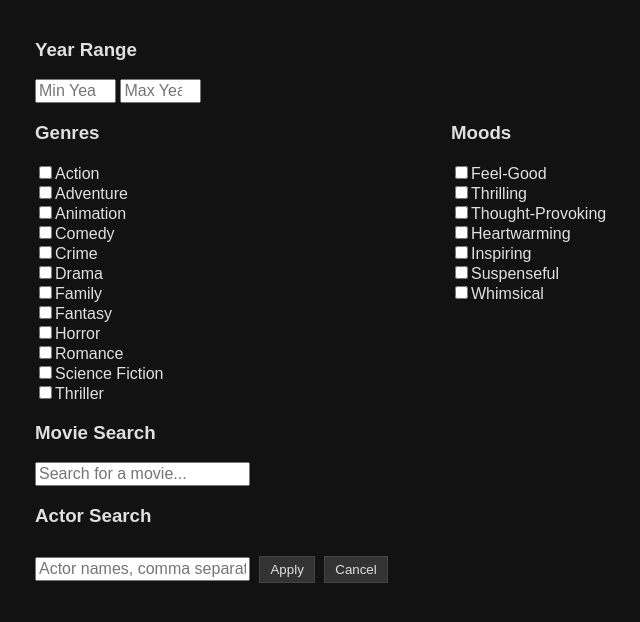
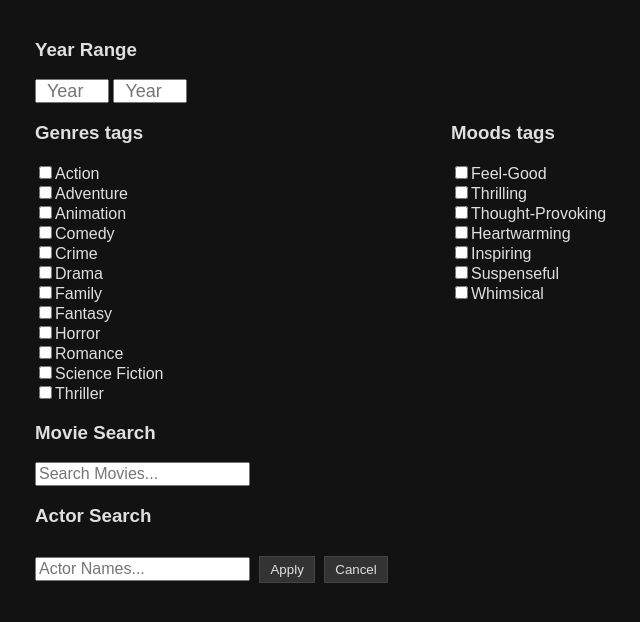
Before and after one commit to bigjokker/movies, a plain HTML site: page filters.html in a window 1280 px wide. Shown: the whole page, without its empty margins (205-845 px from the left). Drawn offline with Linux system fonts and the light colour scheme.

Commit message:
Update filters.html

```diff
--- a/filters.html
+++ b/filters.html
@@ -15,20 +15,35 @@
         input { font-size: 16px; }
         #filtersContainer { display: flex; justify-content: space-between; }
         #genresContainer, #moodsContainer { width: 48%; }
+        .year-input {
+            width: 50px; /* Adjust width as needed */
+            padding: 10px; /* Increase padding for larger appearance */
+            font-size: 18px; /* Increase font size */
+            height: 0px; /* Optional: set a specific height */
+        }
+        .year-input::-webkit-inner-spin-button,
+        .year-input::-webkit-outer-spin-button {
+            -webkit-appearance: none; /* Remove spinners in Chrome, Safari, Edge */
+            margin: 0; /* Remove default margin */
+        }
+
+        .year-input {
+            -moz-appearance: textfield; /* Remove spinners in Firefox */
+        }
     </style>
 </head>
 <body>
     <h3>Year Range</h3>
-    <input type="number" id="minYear" placeholder="Min Year (e.g. 2000)" min="1900" max="2100">
-    <input type="number" id="maxYear" placeholder="Max Year (e.g. 2025)" min="1900" max="2100">
+    <input type="number" id="minYear" class="year-input" placeholder="Year" min="1900" max="2100">
+    <input type="number" id="maxYear" class="year-input" placeholder="Year" min="1900" max="2100">
     <div id="filtersContainer">
-        <div id="genresContainer"><h3>Genres</h3></div>
-        <div id="moodsContainer"><h3>Moods</h3></div>
+        <div id="genresContainer"><h3>Genres tags</h3></div>
+        <div id="moodsContainer"><h3>Moods tags</h3></div>
     </div>
     <h3>Movie Search</h3>
-    <input type="text" id="searchInput" placeholder="Search for a movie...">
+    <input type="text" id="searchInput" placeholder="Search Movies...">
     <h3>Actor Search</h3>
-    <input type="text" id="actorInput" placeholder="Actor names, comma separated...">
+    <input type="text" id="actorInput" placeholder="Actor Names...">
     <button id="applyFilters">Apply</button>
     <button id="cancelFilters">Cancel</button>
 
```
